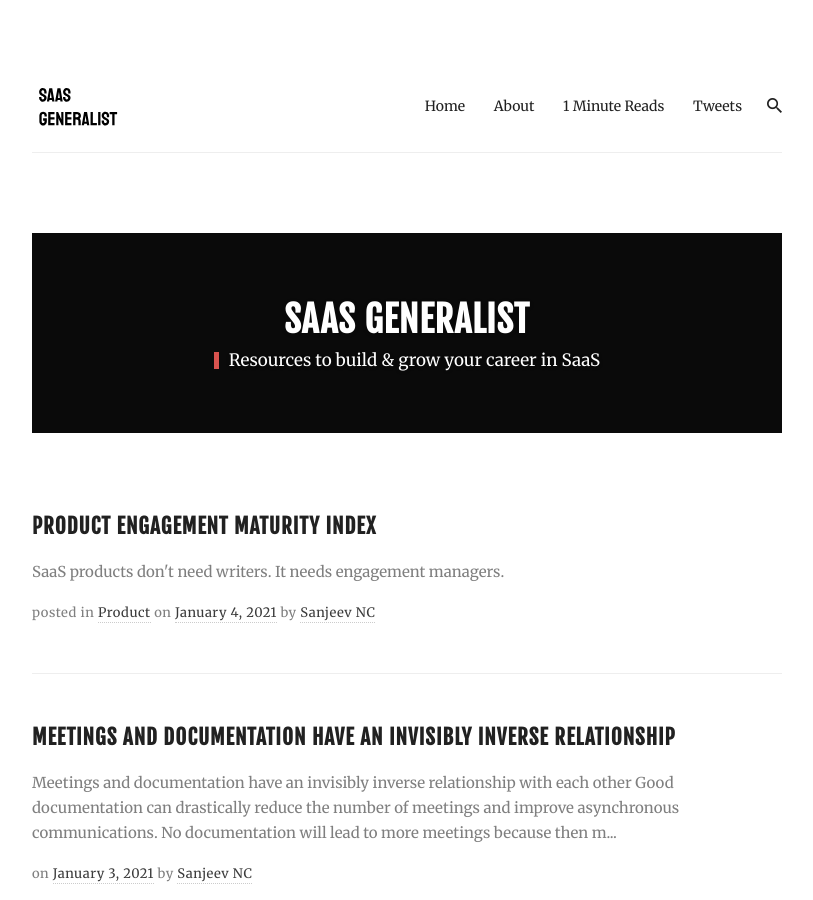
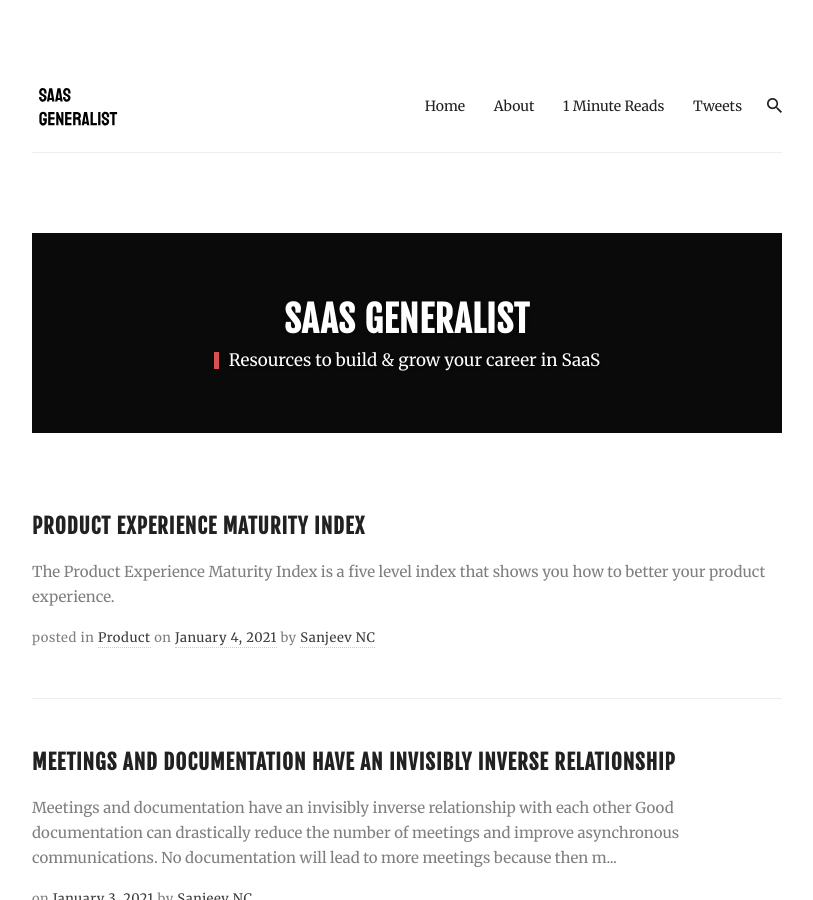
Before and after one commit to yenceesanjeev/saasgeneralist.github.io, a Jekyll site: the page built from index.html, in a window 1280 px wide and 900 px high. Shown: the whole window, without its empty margins (233-1046 px from the left). Built offline with Jekyll 4.4.1, drawn with Linux system fonts in a browser that asks for light colours; nearby versions of some CDN libraries; the list of posts is cut into pages by our own code.

Commit message:
changed to experience

```diff
--- a/_posts/blogs/2021-01-03-the-product-engagement-manager.md
+++ b/_posts/blogs/2021-01-03-the-product-engagement-manager.md
@@ -1,12 +1,12 @@
 ---
 layout: post
-title:  Product Engagement Maturity Index
+title:  Product Experience Maturity Index
 date:   2021-01-04
-image:  /images/prodengage/product-engagement-maturity-index.png
+image:  /images/prodengage/product-experience-maturity-index.png
 tags:   [Product]
-permalink: /post/the-product-engagement-maturity-index
+permalink: /post/the-product-experience-maturity-index
 categories: blog
-description: SaaS products don't need writers. It needs engagement managers.
+description: The Product Experience Maturity Index is a five level index that shows you how to better your product experience.
 ---
 We no longer build complicated products. We build complex products. Let me explain.
 
@@ -22,13 +22,13 @@ B2B, B2C, B2F - it's all the B2H. H as in Human. If you tell me that your softwa
 
 What your product __needs__ is not documentation, it just needs to be usable.
 
-## The Product Engagement Maturity Index
+## The Product Experience Maturity Index
 
-![product engagement maturity index](/images/prodengage/product-engagement-maturity-index.png)
+![product Experience maturity index](/images/prodengage/product-experience-maturity-index.png)
 
 When in doubt, break things down into 3 or 5. Always makes you look smart.
 
-Here's what I consider the five levels of product engagement
+Here's what I consider the five levels of Product Experience
 
 ### Level 0 - Users need to be trained
 This is officially not a level but if you're here--I hope you aren't.
@@ -97,7 +97,7 @@ What are the downsides?
 - Videos take a lot of time to create
 
 How do you move to the next level?
-- Invest in product engagement platforms like AppCues or Pendo
+- Invest in product experience platforms like AppCues or Pendo
 - Incentivise product teams to reduce complexity so users don't need a video
 - Hire UX writers
 
@@ -109,7 +109,7 @@ What are the signs?
 - Newer features get discovered and used without user intervention
 
 What are the downsides?
-- You got to pay the product engagement platform if you're using them
+- You got to pay the product experience platform if you're using them
 - Someone needs to take ownership of this experience and it usually falls between product and marketing
 - There are possibilities for mistakes to hit production since the deployment process isn't as tight as code deployment
 
@@ -118,7 +118,7 @@ How do you move to the next level?
 - Usability tests. Loads of it.
 
 ### Level 5 - Users need no help
-This is the holy grail of product engagement. At this level, your users don't have any trouble using the product. For all you know, you could send your customer support team on a vacation and it has zero impact. It's utopic but not impossible.
+This is the holy grail of product experience. At this level, your users don't have any trouble using the product. For all you know, you could send your customer support team on a vacation and it has zero impact. It's utopic but not impossible.
 
 What are the signs
 - Support receives zero "How do I--" tickets
@@ -134,7 +134,7 @@ Ah, good question. Traditionally, this responsibility has fallen with technical
 But, there's still some ambiguity. Let me add to it. What if we invented a new role?
 
 ### Product Experience Manager, perhaps?
-As we move up the product engagement maturity index, it's evident that this role has very little to do with writing. This, clearly, is a product role.
+As we move up the product experience maturity index, it's evident that this role has very little to do with writing. This, clearly, is a product role.
 
 The Product Experience Manager (PEM, why not) should be responsible for the end to end product experience. This starts when a user enters the product from the website till the time that they stop paying the bill. The PEM need to work closely with design, marketing, developers and support.
 
```
